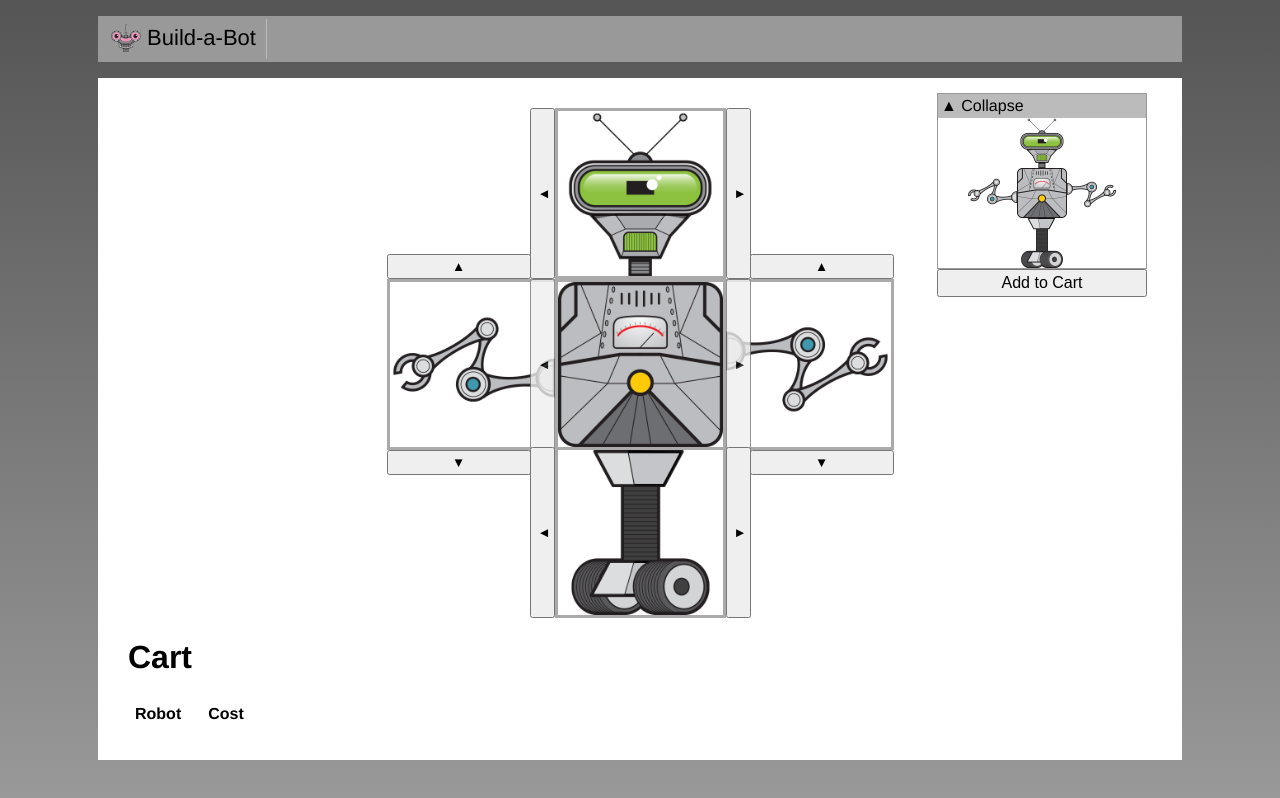
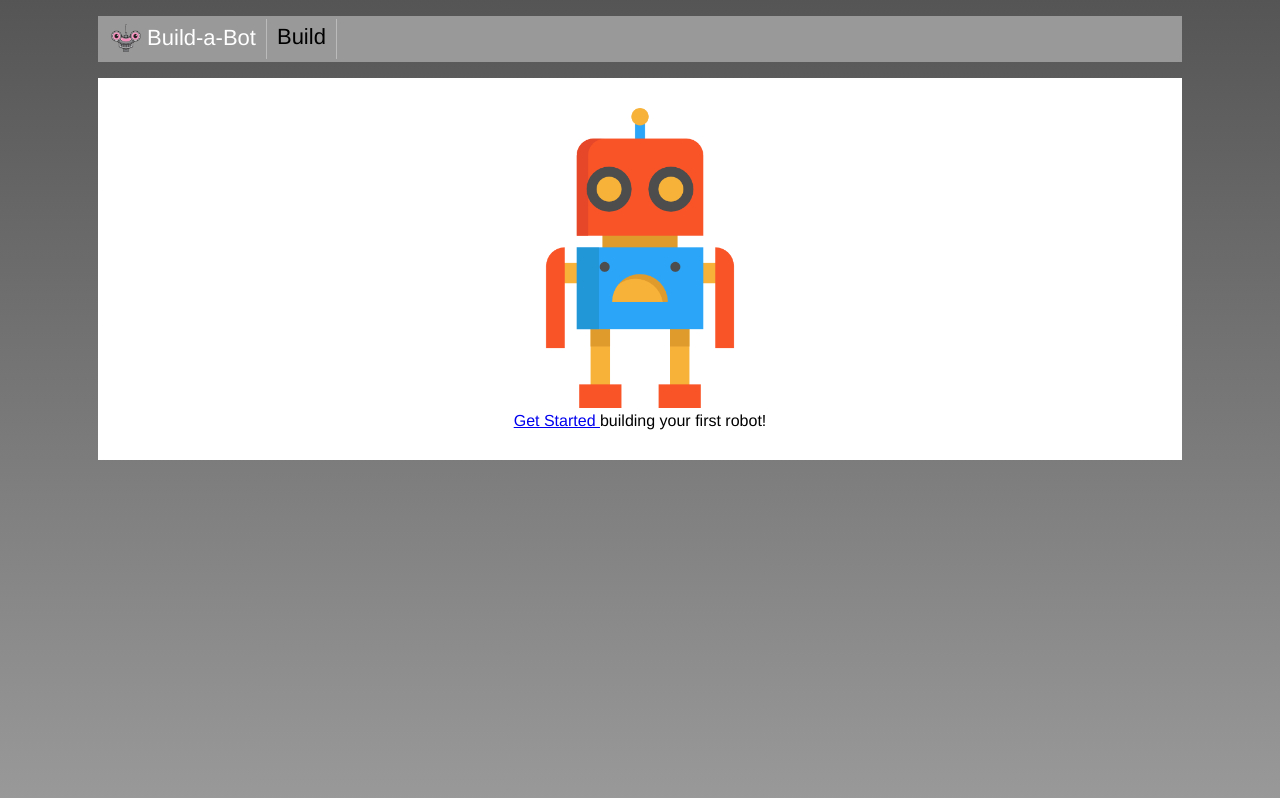
Before and after one commit to joaosarmentoptc/vuejs-fundamentals, a Vue app: page / in a window 1280 px wide. Built offline with nearby package versions, Linux system fonts and the light colour scheme.

Commit message:
added router

```diff
--- a/package.json
+++ b/package.json
@@ -9,7 +9,8 @@
   },
   "dependencies": {
     "core-js": "^3.8.3",
-    "vue": "^3.2.13"
+    "vue": "^3.2.13",
+    "vue-router": "^4.3.2"
   },
   "devDependencies": {
     "@babel/core": "^7.12.16",
--- a/src/App.vue
+++ b/src/App.vue
@@ -3,27 +3,29 @@
     <nav>
       <ul>
         <li class="nav-item">
-          <img class="logo" src="./assets/build-a-bot-logo.png" alt="" />
-          Build-a-Bot
+          <router-link class="nav-link" :to="{name :'Home'}">
+            <img class="logo" src="./assets/build-a-bot-logo.png" alt="" />
+            Build-a-Bot
+          </router-link>
+        </li>
+        <li class="nav-item">
+          <router-link class="nav-link" :to="{name :'Build'}">
+            Build
+          </router-link>
         </li>
       </ul>
     </nav>
   </header>
   <main>
-    <!--<HomePage/>-->
-    <RobotBuilder />
+    <router-view/>
   </main>
 </template>
 
 <script>
-// import HomePage from './home/HomePage.vue';
-import RobotBuilder from './build/RobotBuilder.vue';
-
 export default {
   name: 'App',
   components: {
-    // HomePage,
-    RobotBuilder,
+
   },
 };
 </script>
@@ -67,4 +69,13 @@ ul {
   vertical-align: middle;
   height: 30px;
 }
+
+.nav-link {
+  text-decoration: none;
+  color: inherit;
+}
+
+.router-link-active {
+  color:white;
+}
 </style>
--- a/src/home/HomePage.vue
+++ b/src/home/HomePage.vue
@@ -2,7 +2,9 @@
   <div class="home">
     <div><img class="robot" src="../assets/robot-home.png" aria-hidden="true" alt=""/></div>
     <div class="get-started">
-      <a href="#">Get Started</a> building your first robot!
+      <router-link :to="{name :'Build'}">
+        Get Started
+      </router-link> building your first robot!
     </div>
   </div>
 </template>
--- a/src/main.js
+++ b/src/main.js
@@ -1,4 +1,7 @@
 import { createApp } from 'vue';
 import App from './App.vue';
+import router from './router';
 
-createApp(App).mount('#app');
+createApp(App)
+  .use(router)
+  .mount('#app');
--- /dev/null
+++ b/src/parts/PartInfo.vue
@@ -0,0 +1,21 @@
+<template>
+    <div>
+        <h1>{{ part.title }}</h1>
+    <div>{{ part.description }}</div>
+    </div>
+</template>
+
+<script>
+import parts from '../data/parts';
+
+export default {
+  name: 'PartInfo',
+  computed: {
+    part() {
+      const { partType, id } = this.$route.params;
+      return parts[partType].find((part) => part.id === +id);
+    },
+  },
+};
+
+</script>
--- /dev/null
+++ b/src/router/index.js
@@ -0,0 +1,24 @@
+import { createRouter, createWebHashHistory } from 'vue-router';
+import HomePage from '../home/HomePage.vue';
+import RobotBuilder from '../build/RobotBuilder.vue';
+import PartInfo from '../parts/PartInfo.vue';
+
+export default createRouter({
+  history: createWebHashHistory(),
+  routes: [{
+    path: '/',
+    name: 'Home',
+    component: HomePage,
+  },
+  {
+    path: '/build',
+    name: 'Build',
+    component: RobotBuilder,
+  },
+  {
+    path: '/parts/:partType/:id',
+    name: 'Parts',
+    component: PartInfo,
+  },
+  ],
+});
```
Also changed, not shown: src/build/PartSelector.vue, 1 other file (tests, documents, lock files or other folders).
